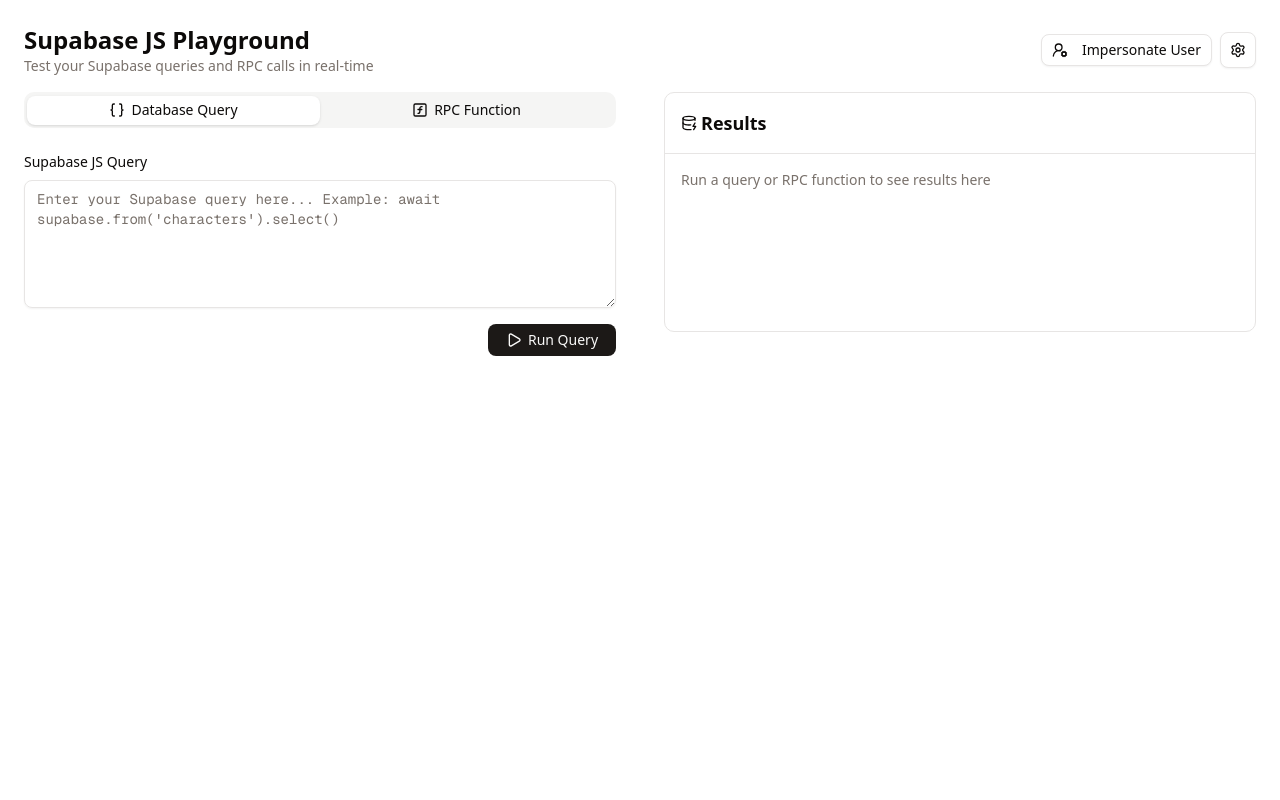
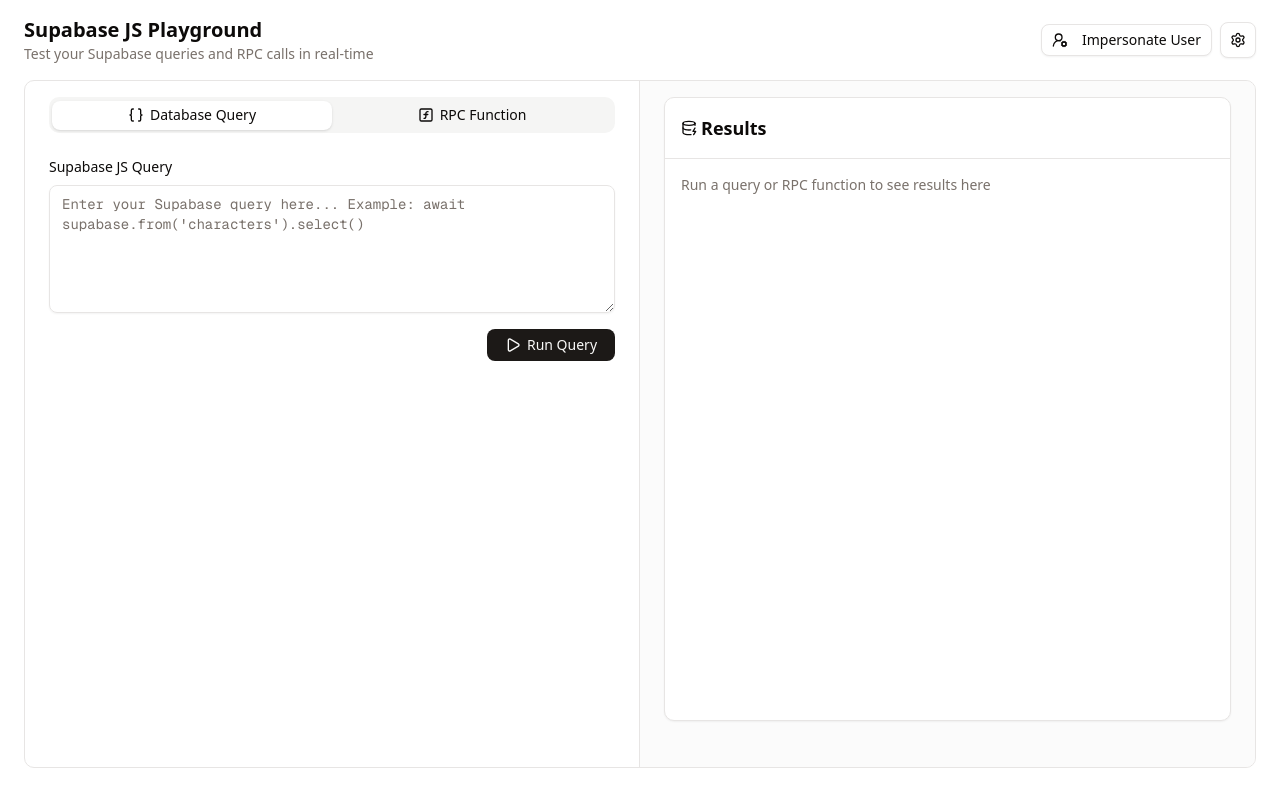
Before and after one commit to Dineshs91/supabase-js-playground, a Next.js app: page / in a window 1280 px wide. Built offline with nearby package versions, Linux system fonts and the light colour scheme.

Commit message:
Update layout

```diff
--- a/src/components/SupabaseImpersonateDialog.tsx
+++ b/src/components/SupabaseImpersonateDialog.tsx
@@ -193,7 +193,6 @@
         )}
 
         {impersonatedUserFromSession ? (
-          // Show current impersonation status and stop button
           <div className="grid gap-4 py-4">
             <div className="bg-orange-50 border border-orange-200 rounded-md p-4">
               <div className="flex items-center justify-between">
--- a/src/components/SupabasePlayground.tsx
+++ b/src/components/SupabasePlayground.tsx
@@ -117,11 +117,11 @@
   }
 
   return (
-    <div className="h-screen flex flex-col max-w-5xl lg:max-w-7xl mx-auto">
-      <div className="flex-shrink-0 w-full p-6 pb-4">
+    <main className='h-screen py-4 flex flex-col'>
+      <div className="w-full px-6 flex-shrink-0">
         <div className="flex items-center justify-between">
           <div>
-            <h1 className="text-2xl font-bold">Supabase JS Playground</h1>
+            <h1 className="text-xl font-bold">Supabase JS Playground</h1>
             <p className="text-muted-foreground text-sm">
               Test your Supabase queries and RPC calls in real-time
             </p>
@@ -133,8 +133,9 @@
         </div>
       </div>
 
-      <section className='flex flex-col lg:flex-row'>
-         <div className={'w-full px-6 lg:w-1/2'}>
+      <div className="flex-1 flex flex-col max-w-5xl lg:max-w-screen mx-6 border rounded-lg my-4 overflow-hidden">
+        <section className='flex flex-col lg:flex-row divide-y lg:divide-x lg:divide-y-0 h-full'>
+          <div className='w-full px-6 lg:w-1/2 py-4'>
             <Tabs defaultValue="query" className="w-full">
               <TabsList className="grid w-full grid-cols-2">
                 <TabsTrigger value="query">
@@ -237,8 +238,8 @@
             </Tabs>
           </div>
 
-        <div className={'w-full p-6 lg:pt-0 pt-4 flex flex-col lg:w-1/2'}>
-          <div className="border rounded-lg flex flex-col h-full">
+          <div className="w-full bg-neutral-50/70 p-6 lg:pt-0 flex flex-col lg:w-1/2">
+            <div className="border rounded-lg flex flex-col my-4 h-[78vh] bg-white shadow-xs">
               <div className="flex-shrink-0 p-4 border-b">
                 <div className="flex items-center justify-between">
                   <h3 className="text-lg font-semibold flex items-center gap-1">
@@ -286,7 +287,7 @@
                         </div>
                       )}
                     </div>
-                  <pre className="text-sm bg-background p-3 rounded border whitespace-pre-wrap break-words overflow-hidden">
+                    <pre className="text-sm bg-background p-3 rounded border whitespace-pre-wrap break-words">
                       {JSON.stringify(results, null, 2)}
                     </pre>
                   </div>
@@ -302,5 +303,6 @@
           </div>
         </section>
       </div>
+    </main>
   )
 }
```
Lines whose indentation alone changed are shown as unchanged.
